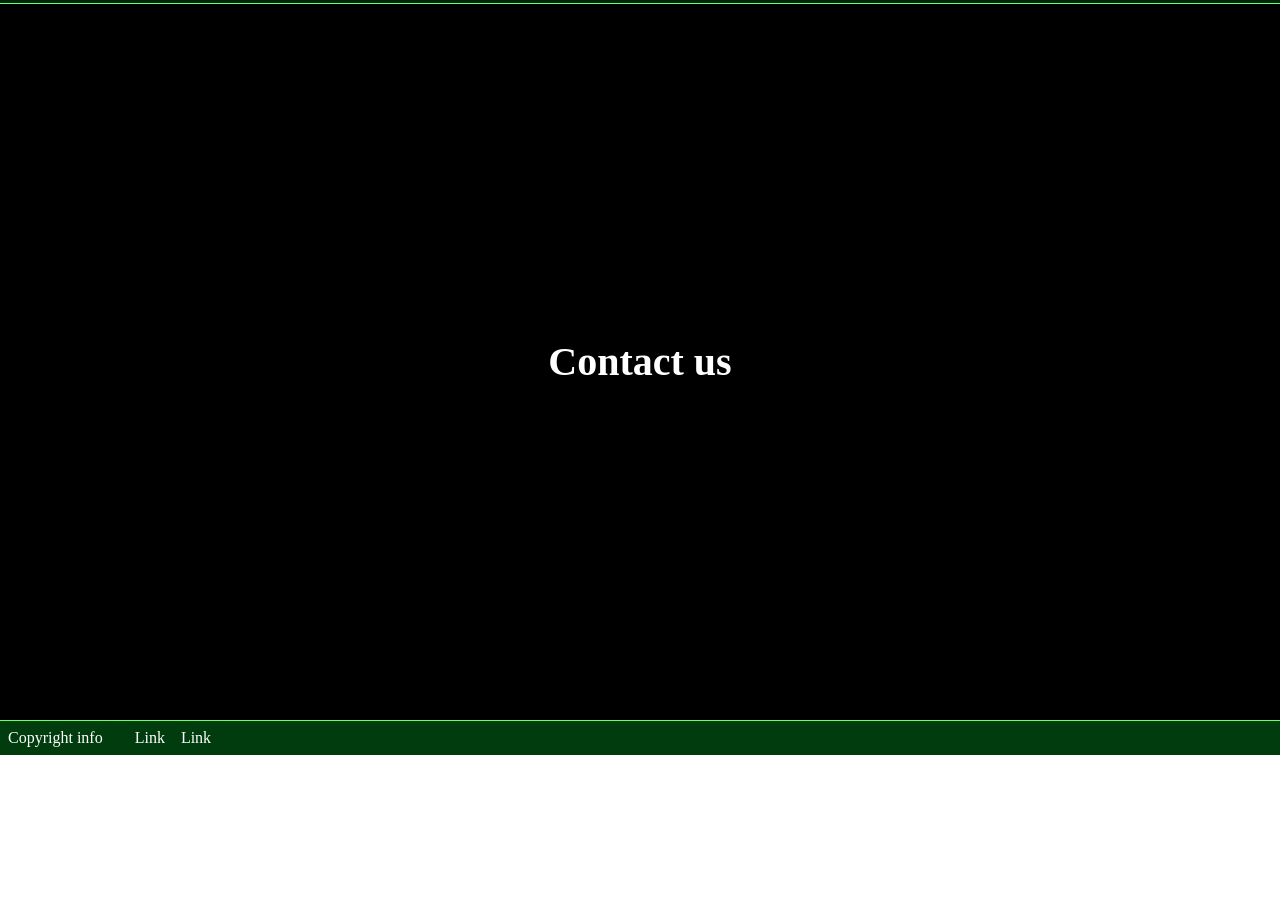
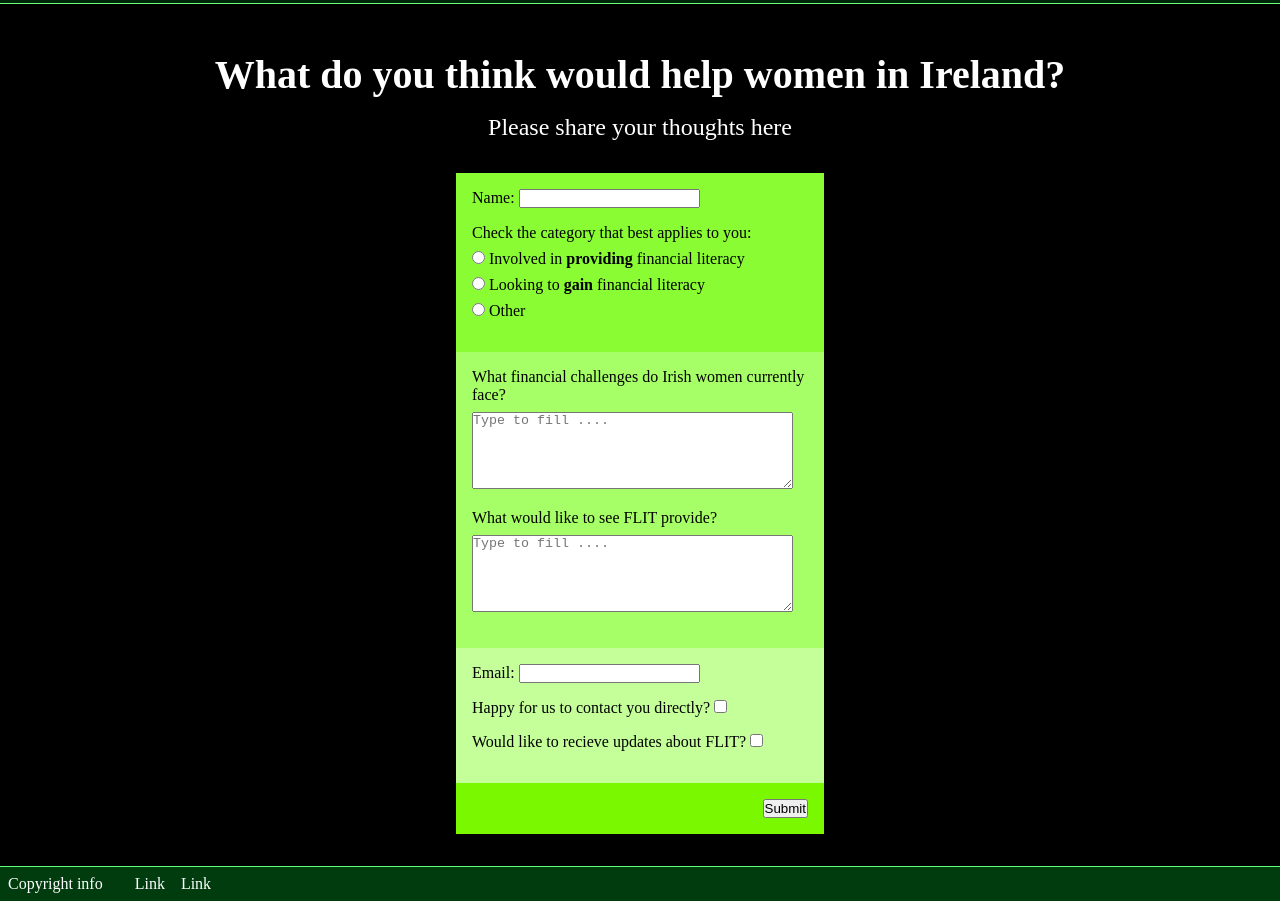
Before and after one commit to AllSkills-tech/FLIT-placeholder, a plain HTML site: page contact.html in a window 1280 px wide. Shown: the part 45-946 px from the top of the page. Before the commit the page ends 800 px from the top, so only its background shows below. Drawn offline with Linux system fonts and the light colour scheme.

Commit message:
FEAT: Add contact form with base styling

```diff
--- a/assets/css/style.css
+++ b/assets/css/style.css
@@ -340,3 +340,44 @@ h3 {
     padding: 0.5rem 0.5rem 0.5rem 8rem;
   }
 }
+
+/* Contact Form */
+
+.form-container {
+  width: 90vw;
+  max-width: 23rem;
+  margin: 0 auto;
+  margin-bottom: 2rem;
+  background-color: #C4FF99;
+  color: black;
+}
+
+.form-section {
+  padding: 1rem;
+}
+
+.input-and-label {
+  margin-bottom: 1rem;
+}
+
+.radio-category {
+  margin-top: 0.5rem;
+}
+
+textarea {
+  margin-top: 0.5rem;
+}
+
+.name-section {
+ background-color: #8AFC34;
+}
+.ideas-section {
+  background-color: #A6FF67;
+}
+.email-section {
+  background-color: #C4FF99;
+}
+.submit-section {
+  background-color: #79F800;
+  text-align: right;
+ }
--- a/contact.html
+++ b/contact.html
@@ -48,10 +48,95 @@
   <main>
     <div class="title-plus-container">
       <h2>
-        Contact us
+        What do you think would help women in Ireland?
       </h2>
-      <p></p>
+      <p>Please share your thoughts here</p>
     </div>
+    <div class="form-container">
+      <form>
+
+        <div class="name-section form-section">
+          <div class="input-and-label">
+            <label for="name">Name:</label>
+            <input
+              type="text"
+              id="name"
+              name="name"
+              required>
+          </div>
+          <div class="input-and-label">
+            <p>Check the category that best applies to you:</p>
+            <div class="radio-category">
+              <input type="radio" name="repondant-category" id="provider" value="provider" required />
+              <label for="provider">Involved in <strong>providing</strong> financial literacy</label>
+            </div>
+            <div class="radio-category">
+              <input type="radio" name="repondant-category" id="user" value="user" required />
+              <label for="user">Looking to <strong>gain</strong> financial literacy</label>
+            </div>
+            <div class="radio-category">
+              <input type="radio" name="repondant-category" id="other" value="other" required />
+              <label for="other">Other</label>
+            </div>
+          </div>
+        </div>
+
+        <div class="ideas-section form-section">
+          <div class="input-and-label">
+            <label for="problems">What financial challenges do Irish women currently face?</label>
+            <textarea
+              id="problems"
+              cols="38"
+              rows="5"
+              placeholder="Type to fill ...."
+              name="problems"
+            ></textarea>
+          </div>
+          <div class="input-and-label">
+            <label for="features">What would like to see FLIT provide?</label>
+            <textarea
+              id="features"
+              cols="38"
+              rows="5"
+              placeholder="Type to fill ...."
+              name="features"
+            ></textarea>
+          </div>
+        </div>
+
+        <div class="email-section form-section">
+          <div class="input-and-label">
+            <label for="email">Email:</label>
+            <input
+              type="email"
+              id="email"
+              name="email"
+              required>
+          </div>
+          <div class="input-and-label">
+            <label for="contact-consent">Happy for us to contact you directly?</label>
+            <input
+              type="checkbox"
+              id="contact-consent"
+              name="contact-consent"
+            >
+          </div>
+          <div class="input-and-label">
+            <label for="mail-list-consent">Would like to recieve updates about FLIT?</label>
+            <input
+              type="checkbox"
+              id="mail-list-consent"
+              name="mail-list-consent"
+            >
+          </div>
+        </div>
+
+        <div class="submit-section form-section">
+          <input type="submit">
+        </div>
+      </form>
+    </div>
+
   </main>
   <footer>
     <p>Copyright info</p>
```
